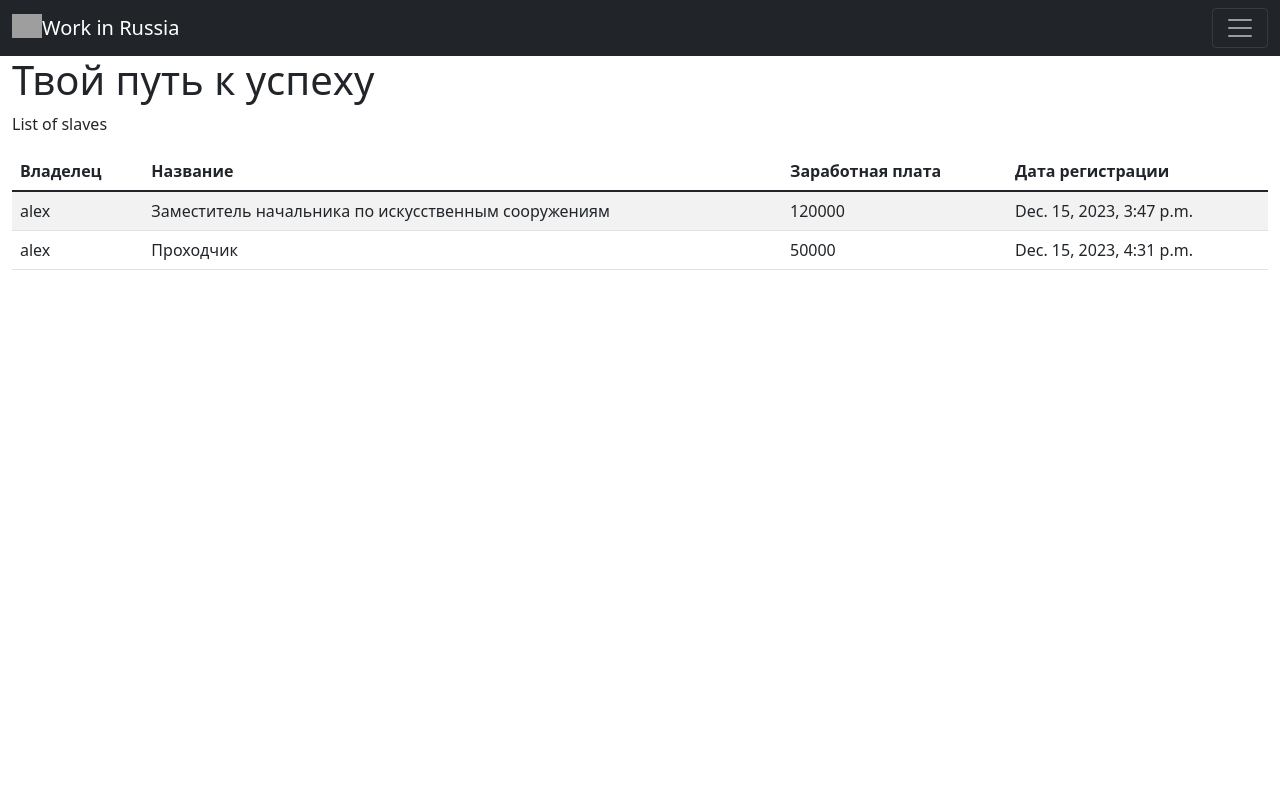
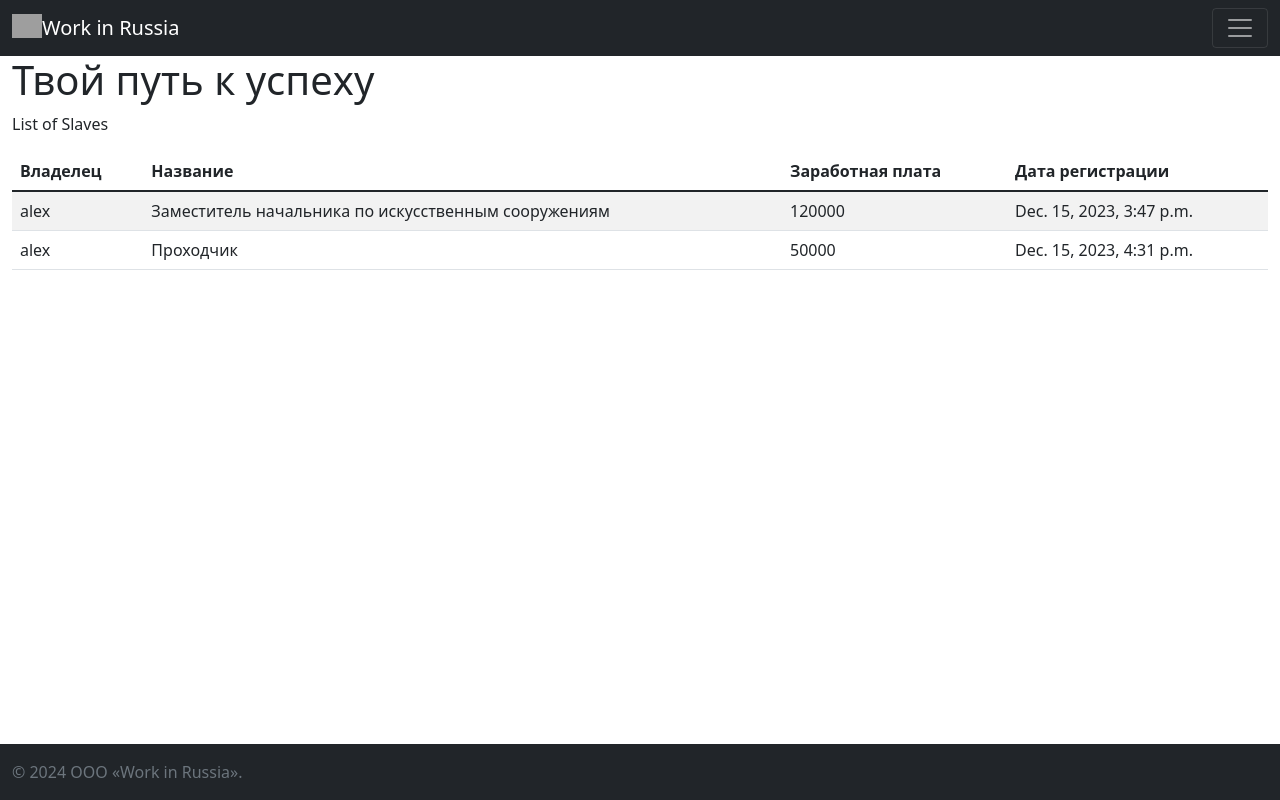
Before and after one commit to Ezhakov/Workers, a Django app: page / in a window 1280 px wide. Run offline with Django 4.2, Linux system fonts and the light colour scheme; data comes from the database, SQL or seed files in the repository; both versions use the stored data as it was after the commit; grey boxes are pictures that could not be loaded.

Commit message:
Липкий футтер

```diff
--- a/project/slaves/templates/slaves/index.html
+++ b/project/slaves/templates/slaves/index.html
@@ -10,7 +10,7 @@
 
 </head>
 
-<body>
+<body class="d-flex flex-column h-100">
     <nav class="navbar navbar-dark bg-dark">
       <div class="container-fluid">
         <a class="navbar-brand" href="#">
@@ -27,11 +27,10 @@
         </div>
       </div>
     </nav>
-
+<main class="flex-shrink-0">
     <div class="container-fluid">
       <h1>{{ title }}</h1>
-
-    <p>List of slaves</p>
+      <p>List of Slaves</p>
 
     <table class="table table-striped">
         <thead>
@@ -54,6 +53,14 @@
         </tbody>
     </table>
     </div>
+</main>
+
+    <footer class="footer mt-auto py-3 bg-dark">
+      <div class="container-fluid">
+        <span class="text-muted">© 2024 ООО «Work in Russia».</span>
+      </div>
+    </footer>
+
     <script src="https://cdn.jsdelivr.net/npm/bootstrap@5.1.3/dist/js/bootstrap.bundle.min.js" integrity="sha384-ka7Sk0Gln4gmtz2MlQnikT1wXgYsOg+OMhuP+IlRH9sENBO0LRn5q+8nbTov4+1p" crossorigin="anonymous"></script>
 
 </body>
```
Also changed, not shown: db.sqlite3. Lines whose indentation alone changed are shown as unchanged.
